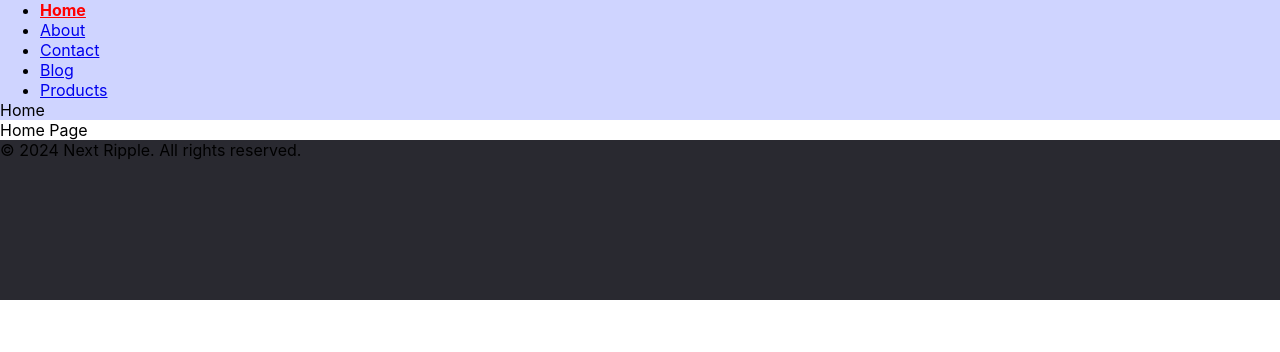
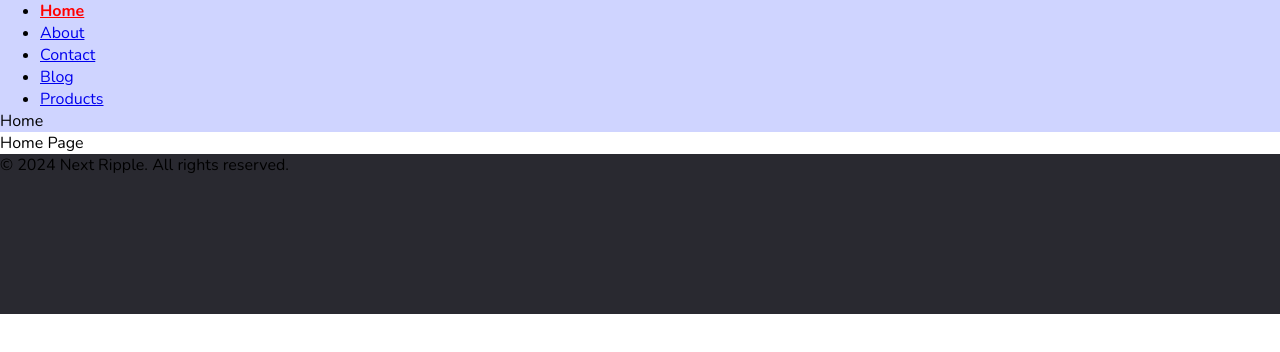
Before and after one commit to ahmeda110/NextRipple-Website, a React (Create React App) app: page / in a window 1280 px wide. Shown: the top 352 px of the page. Built offline with nearby package versions, Linux system fonts and the light colour scheme.

Commit message:
Change font to nunito

```diff
--- a/public/index.html
+++ b/public/index.html
@@ -3,6 +3,7 @@
 <html lang="en">
   <head>
     <meta charset="utf-8" />
+    <link href="https://fonts.googleapis.com/css2?family=Nunito:wght@400;700&display=swap" rel="stylesheet">
     <link rel="icon" href="%PUBLIC_URL%/favicon.ico" />
     <meta name="viewport" content="width=device-width, initial-scale=1" />
     <meta name="theme-color" content="#000000" />
--- a/src/index.css
+++ b/src/index.css
@@ -1,6 +1,6 @@
 body {
   margin: 0;
-  font-family: -apple-system, BlinkMacSystemFont, 'Segoe UI', 'Roboto', 'Oxygen',
+  font-family: 'Nunito', 'Segoe UI', 'Roboto', 'Oxygen',
     'Ubuntu', 'Cantarell', 'Fira Sans', 'Droid Sans', 'Helvetica Neue',
     sans-serif;
   -webkit-font-smoothing: antialiased;
```
